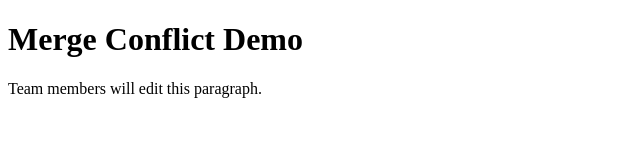
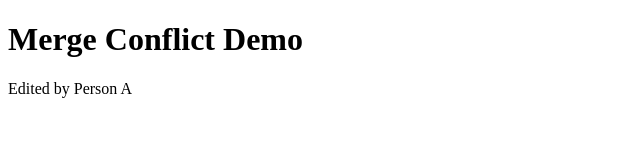
Before and after one commit to lorraine-gardner/merge-lab, a plain HTML site: page index.html in a window 1280 px wide. Shown: the whole page, without its empty margins (0-640 px from the left). Drawn offline with Linux system fonts and the light colour scheme.

Commit message:
Person A edit

```diff
--- a/index.html
+++ b/index.html
@@ -8,7 +8,7 @@
     <body>
 
         <h1>Merge Conflict Demo</h1>
-        <p>Team members will edit this paragraph.</p>
+        <p>Edited by Person A</p>
 
     </body>
 </html>
```
Lines whose indentation alone changed are shown as unchanged.
